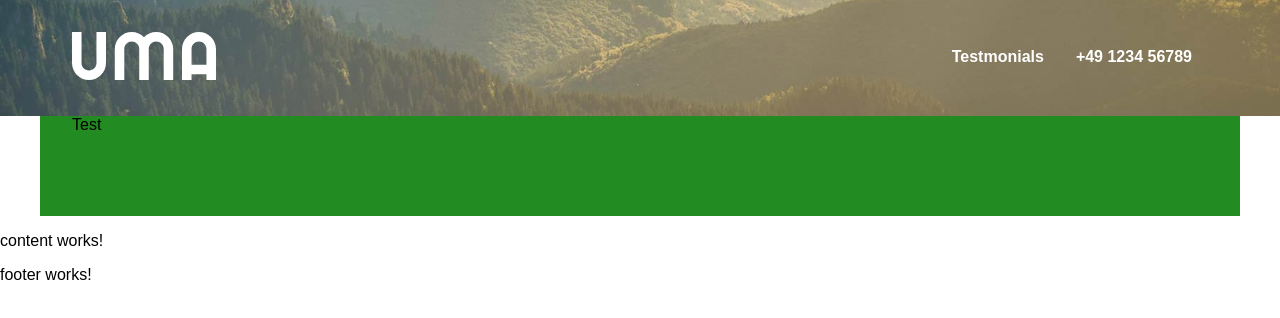
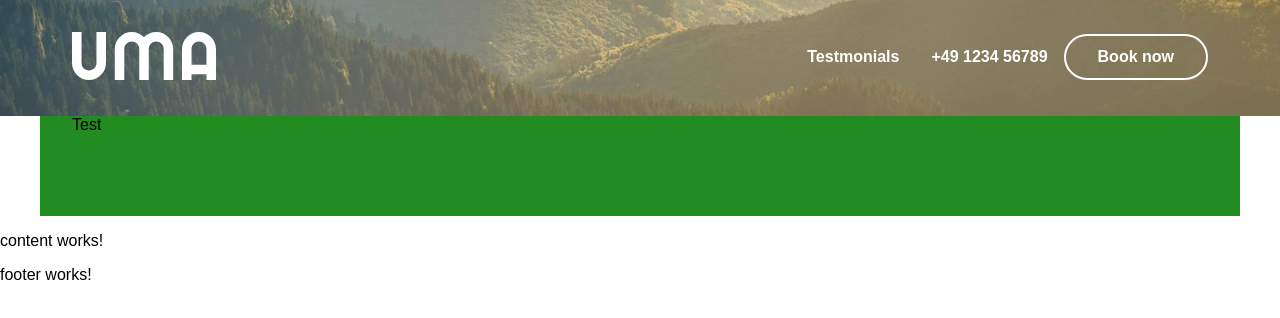
Before and after one commit to MK-NEUKO/uma-website, an Angular app: page / in a window 1280 px wide. Shown: the top 318 px of the page. Built offline with nearby package versions, Linux system fonts and the light colour scheme.

Commit message:
Add "Book now" button to header and style button components

```diff
--- a/src/app/layout/components/header/header.component.css
+++ b/src/app/layout/components/header/header.component.css
@@ -52,17 +52,17 @@
 .header__nav-ul {
   margin: 0;
   padding: 0;
-  display: flex;
-  justify-content: center;
+  text-align: center;
 }
 
 .header__nav-li {
+  display: inline-block;
   list-style-type: none;
 }
 
 .header__nav-link {
   font-weight: bold;
-  display: block;
+  display: inline-block;
   color: white;
   text-decoration: none;
   padding: 1rem 1rem;
--- a/src/app/layout/components/header/header.component.html
+++ b/src/app/layout/components/header/header.component.html
@@ -15,6 +15,9 @@
         <li class="header__nav-li">
           <a href="tel:+49123456789" class="header__nav-link">+49 1234 56789</a>
         </li>
+        <li class="header__nav-li">
+          <a href="#" class="button button--transparent">Book now</a>
+        </li>
       </ul>
     </nav>
   </div>
--- a/src/styles.css
+++ b/src/styles.css
@@ -45,3 +45,25 @@ body {
     padding-left: 2rem;
   }
 }
+
+.button {
+  display: inline-block;
+  color: white;
+  padding: 0.75rem 2rem;
+  border-radius: 999999px;
+  background-color: #ed6a4e;
+  font-weight: bold;
+  text-decoration: none;
+}
+.button:hover {
+  text-decoration: underline;
+  background-color: #c95f47;
+}
+
+.button--transparent {
+  background-color: transparent;
+  border: 0.125rem solid white;
+}
+.button--transparent:hover {
+  background-color: rgba(255, 255, 255, 0.25);
+}
```
